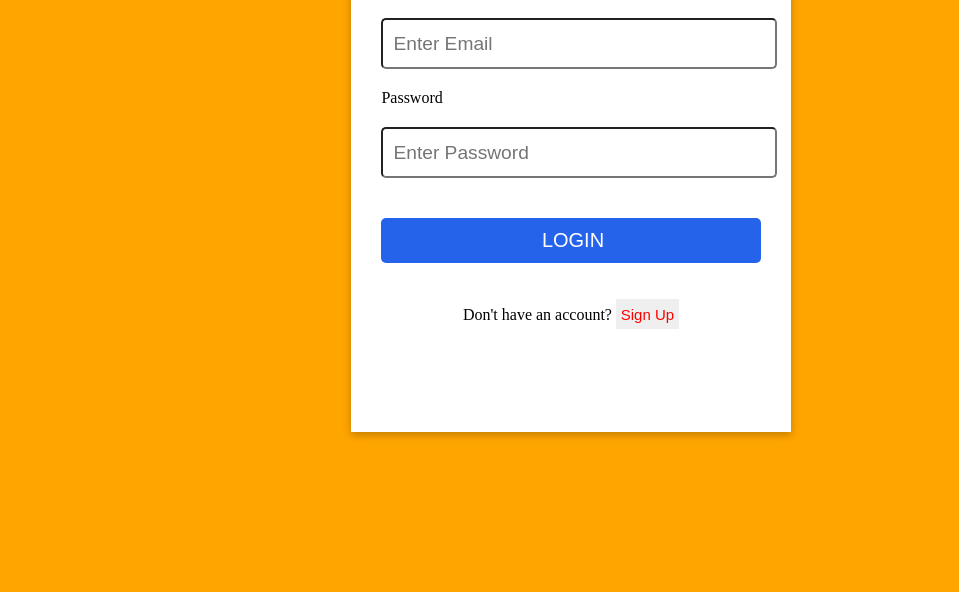
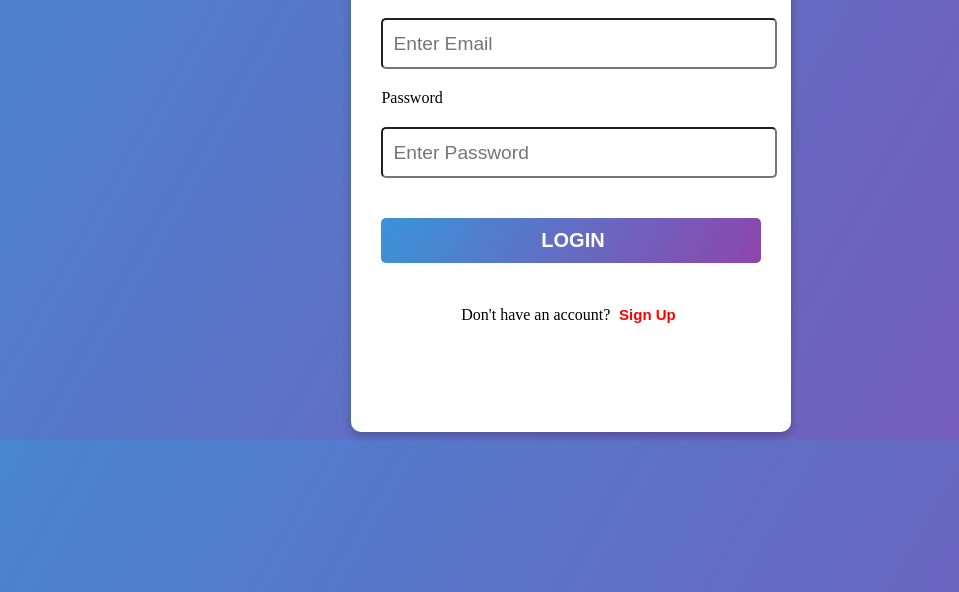
Before and after one commit to rajbaghelrahul/Salesken_Quiz, a plain HTML site: page index.html in a window 1280 px wide. Shown: the part 208-800 px from the top of the page, without its empty margins (69-1028 px from the left). Drawn offline with Linux system fonts and the light colour scheme.

Commit message:
Salesken Quiz

```diff
--- a/Components/signup.css
+++ b/Components/signup.css
@@ -1,6 +1,5 @@
 #bodySection {
-    /* background-color: rgb(55, 4, 90); */
-    background-color: orange;
+    background-image: linear-gradient(120deg,#4687D2, #7B56B7);
 }
 .container {
     margin-top: 80px;
@@ -8,6 +7,7 @@
 .signup {
     background-color: white;
     /* border: 2px solid red; */
+    border-radius: 10px;
     height: 550px;
     width: 30%;
     margin: auto;
@@ -36,19 +36,28 @@
     margin-bottom: 10px;
 }
 .signup > form > #sign {
-    background-color: #2563eb;
+    background-image: linear-gradient(120deg, #3994D9, #8E45AD);
     border: none;
     color: white;
+    font-weight: bold;
     font-size: 20px;
 }
+.signup > form > #sign:hover {
+    cursor: pointer;
+}
 .signup > p > a > #btn {
+    background-color: transparent;
     height: 30px;
     color: red;
+    font-weight: bold;
     padding: 2px 5px;
     border: none;
     font-size: 15px;
     margin-left: 1%;
 }
+.signup > p > a > #btn:hover {
+    cursor: pointer;
+}
 .signup > form > p{
     text-align: center;
 }
--- a/index.css
+++ b/index.css
@@ -1,6 +1,5 @@
 #bodySection {
-    /* background-color: rgb(55, 4, 90); */
-    background-color: orange;
+    background-image: linear-gradient(120deg,#4687D2, #7B56B7);
 }
 .container {
     margin-top: 80px;
@@ -8,6 +7,7 @@
 .login {
     background-color: white;
     /* border: 2px solid red; */
+    border-radius: 10px;
     height: 500px;
     width: 30%;
     margin: auto;
@@ -29,21 +29,31 @@
     text-align: center;
 }
 .login > p > a > #btn {
+    background-color: transparent;
     height: 30px;
     color: red;
+    font-weight: bold;
     padding: 2px 5px;
     border: none;
     font-size: 15px;
     margin-left: 1%;
 }
+.login > p > a > #btn:hover {
+    cursor: pointer;
+}
 .login > form > p > #btn {
     cursor: pointer;
 }
 .login > form > #log {
-    background-color: #2563eb;
+    /* background-color: #2563eb; */
+    background-image: linear-gradient(120deg, #3994D9, #8E45AD);
     color: white;
     font-size: 20px;
+    font-weight: bold;
     border: none;
+}
+.login > form > #log:hover {
+    cursor: pointer;
 }
 .login > form > h1 {
     text-align: center;
```
